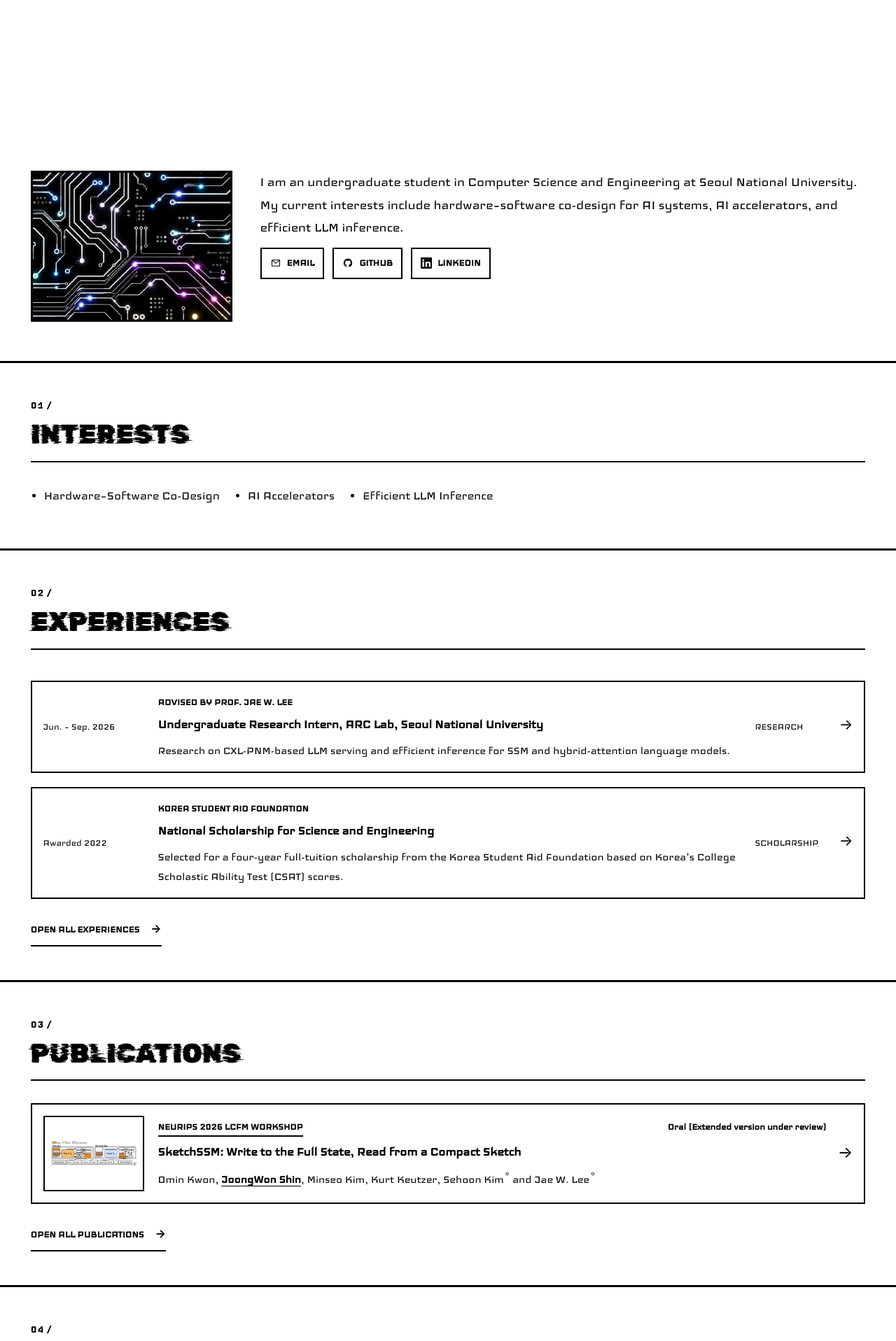
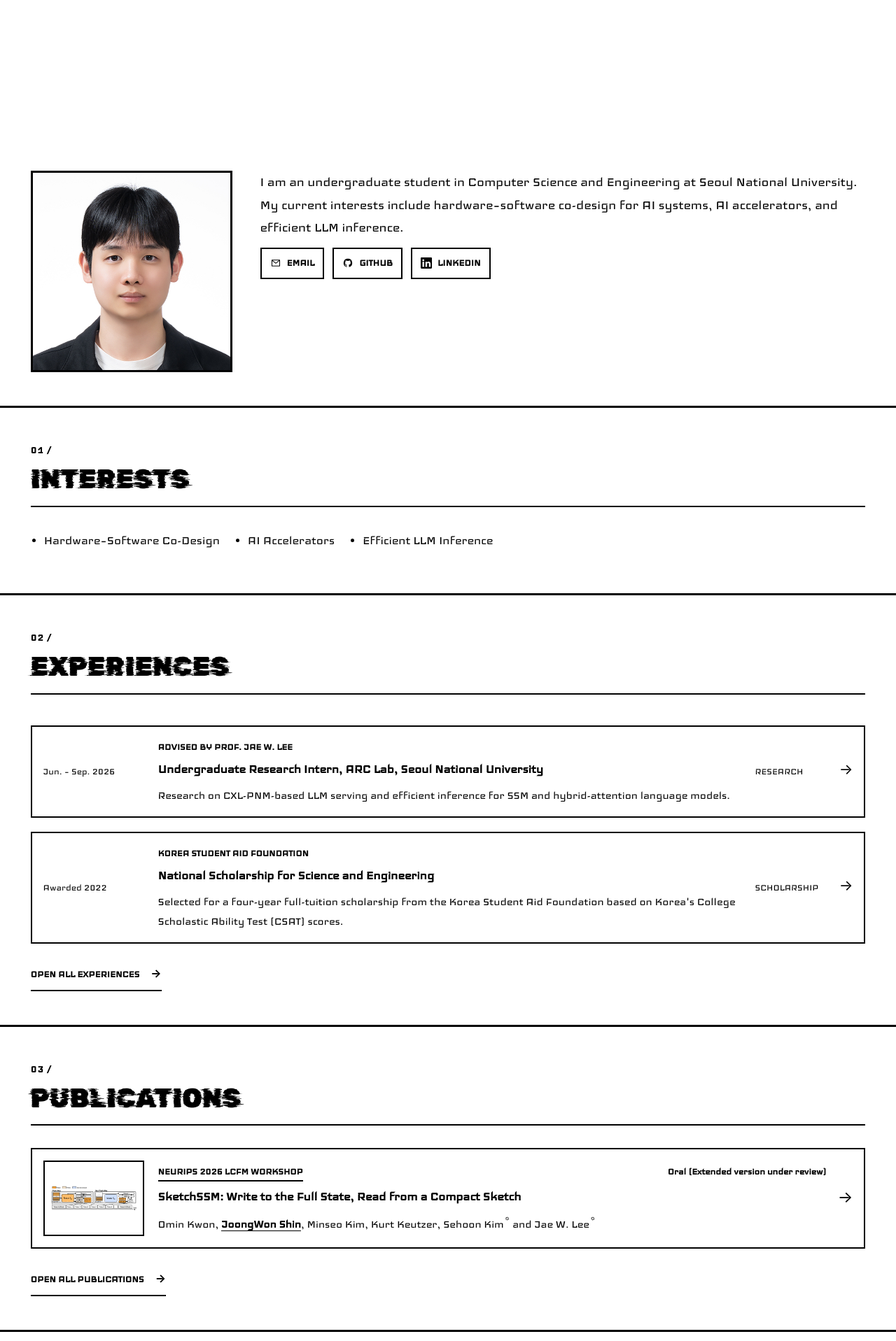
Before and after one commit to joongwon0204/joongwon0204.github.io, a Jekyll site: the page built from _pages/home.md, in a window 1280 px wide. Shown: the part 713-2630 px from the top of the page at 70% size. Built offline with Jekyll 4.4.1, drawn with Linux system fonts in a browser that asks for light colours; some web fonts are replaced.

Commit message:
Fit updated profile photo to a square portrait

```diff
--- a/_data/profile.yml
+++ b/_data/profile.yml
@@ -7,8 +7,8 @@ summary: "Undergraduate student in Computer Science and Engineering at Seoul Nat
 intro: "I am an undergraduate student in Computer Science and Engineering at Seoul National University. My current interests include hardware–software co-design for AI systems, AI accelerators, and efficient LLM inference."
 
 image:
-  path: "/images/github-profile.jpg"
-  alt: "JoongWon Shin's GitHub profile photo"
+  path: "/images/profile.png"
+  alt: "JoongWon Shin's profile photo"
 
 research:
   section_label: "Interests"
--- a/_pages/home.md
+++ b/_pages/home.md
@@ -21,7 +21,7 @@ redirect_from:
     </div>
     <div class="signal-hero__body">
       <div class="signal-hero__portrait">
-        <img src="{{ profile.image.path | relative_url }}" alt="{{ profile.image.alt | escape }}" width="460" height="460" fetchpriority="high">
+        <img src="{{ profile.image.path | relative_url }}" alt="{{ profile.image.alt | escape }}" width="482" height="482" fetchpriority="high">
       </div>
       <div class="signal-hero__copy">
         <p class="signal-hero__intro">{{ profile.intro }}</p>
--- a/assets/css/signal.scss
+++ b/assets/css/signal.scss
@@ -338,7 +338,7 @@ body.signal-site {
 .signal-hero__portrait {
   position: relative;
   width: 100%;
-  aspect-ratio: 4 / 3;
+  aspect-ratio: 1 / 1;
   min-height: 0;
   overflow: hidden;
   border: 3px solid var(--signal-rule);
```
